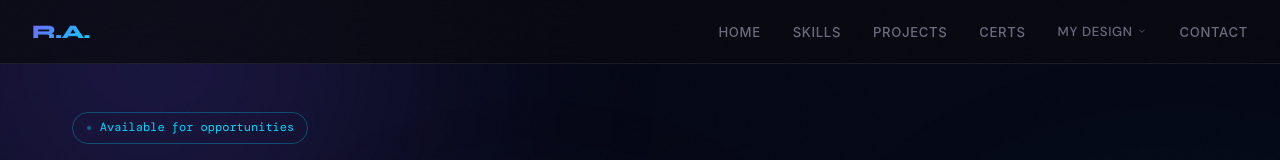
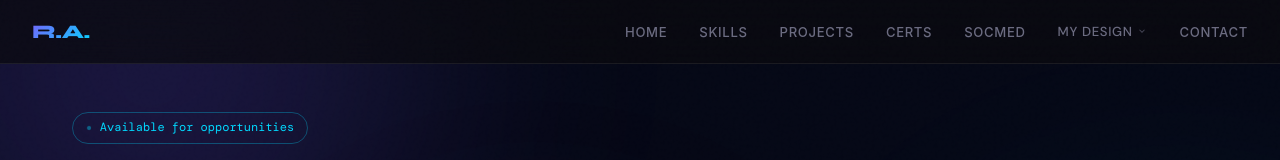
Before and after one commit to rareplan/rareplan.myportfolio, a React (Vite) app: page / in a window 1280 px wide. Shown: the top 160 px of the page. Built offline with nearby package versions, Linux system fonts and the light colour scheme.

Commit message:
add function

```diff
--- a/src/App.css
+++ b/src/App.css
@@ -406,8 +406,8 @@ footer{border-top:1px solid var(--border);padding:2rem;text-align:center;font-si
   color: #fff;
   background: rgba(255, 255, 255, 0.04);
   border: 1px solid color-mix(in srgb, var(--bg) 40%, transparent);
-  opacity: 0;
-  animation: socSlideUp 0.6s ease forwards, socFloat 3s ease-in-out infinite;
+  /* backwards (hindi forwards) para gumana pa rin ang hover */
+  animation: socSlideUp 0.6s ease backwards, socFloat 3s ease-in-out infinite;
   transition: transform 0.3s ease, box-shadow 0.3s ease, border-color 0.3s ease;
 }
 
--- a/src/App.jsx
+++ b/src/App.jsx
@@ -28,6 +28,7 @@ const NAV_LINKS = [
   { label: "skills",     href: "#skills" },
   { label: "projects",   href: "#projects" },
   { label: "certs",      href: "#certs" },
+  { label: "socmed",     href: "#socials" },
   {
     label: "my design",
     href: "#my-design",
```
